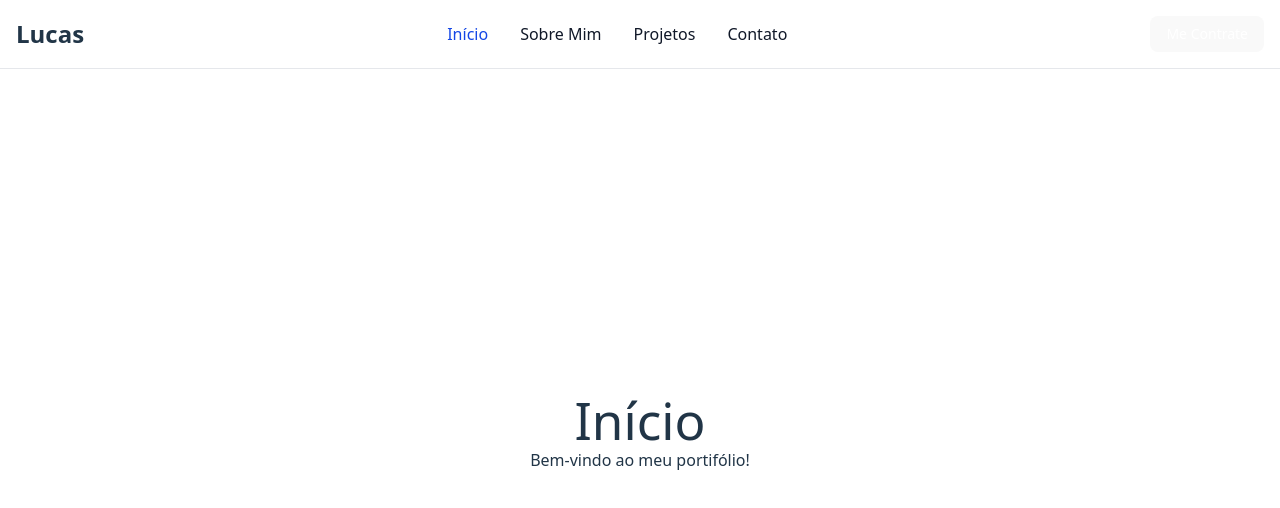
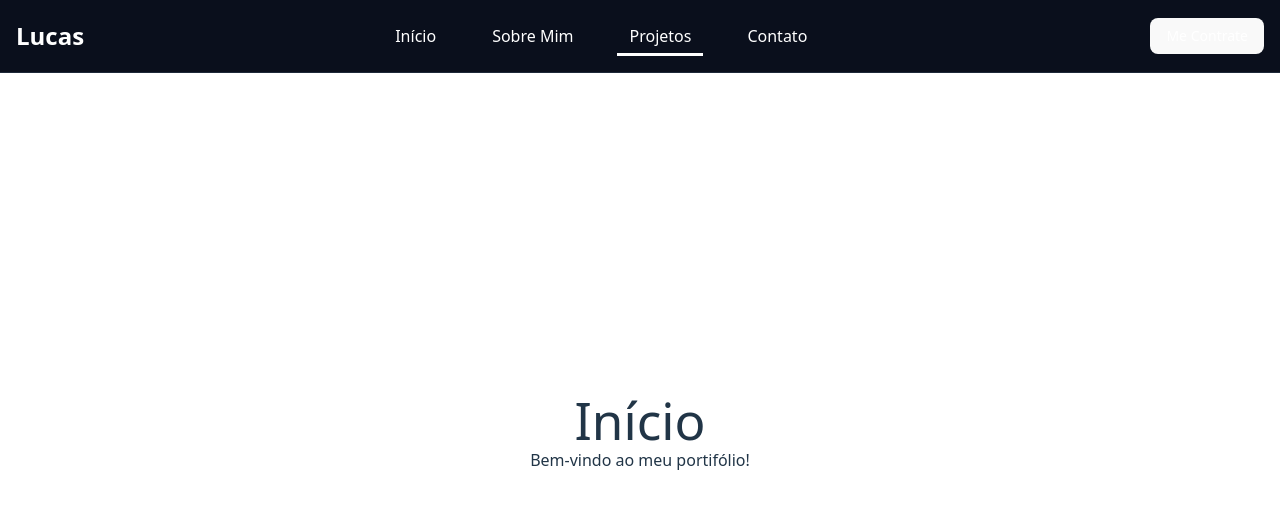
Before and after one commit to zLuuuck/Portifolio, a React (Vite) app in the folder portifolio-project/: page / in a window 1280 px wide. Shown: the top 508 px of the page. Built offline with nearby package versions, Linux system fonts and the light colour scheme.

Commit message:
barrinha na navbar

```diff
--- a/portifolio-project/src/components/Navbar.tsx
+++ b/portifolio-project/src/components/Navbar.tsx
@@ -1,40 +1,99 @@
+import React, { useEffect, useRef, useState } from "react";
+
+const sections = ["Início", "Sobre Mim", "Projetos", "Contato"];
+
 function Navbar() {
+  const [activeIndex, setActiveIndex] = useState(0);
+  const [hoveredIndex, setHoveredIndex] = useState<number | null>(null);
+  const indicatorRef = useRef<HTMLDivElement>(null);
+  const itemRefs = useRef<(HTMLLIElement | null)[]>([]);
+
+  useEffect(() => {
+    const handleScroll = () => {
+      const scrollPosition = window.scrollY + window.innerHeight / 2;
+
+      const newIndex = sections.findIndex((_, i) => {
+        const section = document.getElementById(`section-${i}`);
+        if (!section) return false;
+        const top = section.offsetTop;
+        const bottom = top + section.offsetHeight;
+        return scrollPosition >= top && scrollPosition < bottom;
+      });
+
+      if (newIndex !== -1 && newIndex !== activeIndex) {
+        setActiveIndex(newIndex);
+      }
+    };
+
+    window.addEventListener("scroll", handleScroll);
+    handleScroll();
+
+    return () => window.removeEventListener("scroll", handleScroll);
+  }, [activeIndex]);
+
+  useEffect(() => {
+    const targetIndex = hoveredIndex ?? activeIndex;
+    const target = itemRefs.current[targetIndex];
+
+    if (target && indicatorRef.current) {
+      indicatorRef.current.style.left = `${target.offsetLeft}px`;
+      indicatorRef.current.style.width = `${target.offsetWidth}px`;
+    }
+  }, [activeIndex, hoveredIndex]);
+
   return (
-        <div>
-            <nav className="bg-white dark:bg-gray-900 fixed w-full z-20 top-0 start-0 border-b border-gray-200 dark:border-gray-600">
+    <nav className="bg-[#0a0f1c] dark:bg-gray-900 fixed w-full z-20 top-0 start-0 border-b border-gray-800">
       <div className="max-w-screen-xl flex flex-wrap items-center justify-between mx-auto p-4">
-                    <a href="https://www.linkedin.com/in/lucastoterol/" target="_blank" className="flex items-center space-x-3 rtl:space-x-reverse">
-                        <span className="self-center text-2xl font-semibold whitespace-nowrap dark:text-white">Lucas</span>
+        <a
+          href="https://www.linkedin.com/in/lucastoterol/"
+          target="_blank"
+          className="flex items-center space-x-3 rtl:space-x-reverse"
+        >
+          <span className="self-center text-2xl font-semibold whitespace-nowrap text-white">
+            Lucas
+          </span>
         </a>
         <div className="flex md:order-2 space-x-3 md:space-x-0 rtl:space-x-reverse">
-                        <a href="https://linktr.ee/zluuuck"><button type="button" className="text-white bg-blue-700 hover:bg-blue-800 focus:ring-4 focus:outline-none focus:ring-blue-300 font-medium rounded-lg text-sm px-4 py-2 text-center dark:bg-blue-600 dark:hover:bg-blue-700 dark:focus:ring-blue-800">Me Contrate</button></a>
-                        <button data-collapse-toggle="navbar-sticky" type="button" className="inline-flex items-center p-2 w-10 h-10 justify-center text-sm text-gray-500 rounded-lg md:hidden hover:bg-gray-100 focus:outline-none focus:ring-2 focus:ring-gray-200 dark:text-gray-400 dark:hover:bg-gray-700 dark:focus:ring-gray-600" aria-controls="navbar-sticky" aria-expanded="false">
-                            <span className="sr-only">Open main menu</span>
-                            <svg className="w-5 h-5" aria-hidden="true" xmlns="http://www.w3.org/2000/svg" fill="none" viewBox="0 0 17 14">
-                                <path stroke="currentColor" stroke-linecap="round" stroke-linejoin="round" stroke-width="2" d="M1 1h15M1 7h15M1 13h15" />
-                            </svg>
+          <a href="https://linktr.ee/zluuuck" target="_blank">
+            <button
+              type="button"
+              className="text-white bg-blue-700 hover:bg-blue-800 focus:ring-4 focus:outline-none focus:ring-blue-300 font-medium rounded-lg text-sm px-4 py-2 text-center dark:bg-blue-600 dark:hover:bg-blue-700 dark:focus:ring-blue-800"
+            >
+              Me Contrate
             </button>
+          </a>
         </div>
-                    <div className="items-center justify-between hidden w-full md:flex md:w-auto md:order-1" id="navbar-sticky">
-                        <ul className="flex flex-col p-4 md:p-0 mt-4 font-medium border border-gray-100 rounded-lg bg-gray-50 md:space-x-8 rtl:space-x-reverse md:flex-row md:mt-0 md:border-0 md:bg-white dark:bg-gray-800 md:dark:bg-gray-900 dark:border-gray-700">
-                            <li>
-                                <a href="#section-0" className="block py-2 px-3 text-white bg-blue-700 rounded-sm md:bg-transparent md:text-blue-700 md:p-0 md:dark:text-blue-500" aria-current="page">Início</a>
+        <div
+          className="items-center justify-between hidden w-full md:flex md:w-auto md:order-1 relative"
+          id="navbar-sticky"
+        >
+          <ul className="flex flex-col p-4 md:p-0 mt-4 font-medium border border-gray-800 rounded-lg bg-[#1c1f26] md:space-x-8 rtl:space-x-reverse md:flex-row md:mt-0 md:border-0 md:bg-transparent dark:bg-gray-800 md:dark:bg-transparent">
+            {sections.map((title, i) => (
+              <li
+                key={i}
+                ref={(el) => {
+                  itemRefs.current[i] = el;
+                }}
+                onMouseEnter={() => setHoveredIndex(i)}
+                onMouseLeave={() => setHoveredIndex(null)}
+              >
+                <a
+                  href={`#section-${i}`}
+                  className="block py-2 px-3 text-white hover:text-blue-400 transition-colors"
+                >
+                  {title}
+                </a>
               </li>
-                            <li>
-                                <a href="#section-1" className="block py-2 px-3 text-gray-900 rounded-sm hover:bg-gray-100 md:hover:bg-transparent md:hover:text-blue-700 md:p-0 md:dark:hover:text-blue-500 dark:text-white dark:hover:bg-gray-700 dark:hover:text-white md:dark:hover:bg-transparent dark:border-gray-700">Sobre Mim</a>
-                            </li>
-                            <li>
-                                <a href="#section-2" className="block py-2 px-3 text-gray-900 rounded-sm hover:bg-gray-100 md:hover:bg-transparent md:hover:text-blue-700 md:p-0 md:dark:hover:text-blue-500 dark:text-white dark:hover:bg-gray-700 dark:hover:text-white md:dark:hover:bg-transparent dark:border-gray-700">Projetos</a>
-                            </li>
-                            <li>
-                                <a href="#section-3" className="block py-2 px-3 text-gray-900 rounded-sm hover:bg-gray-100 md:hover:bg-transparent md:hover:text-blue-700 md:p-0 md:dark:hover:text-blue-500 dark:text-white dark:hover:bg-gray-700 dark:hover:text-white md:dark:hover:bg-transparent dark:border-gray-700">Contato</a>
-                            </li>
+            ))}
+            <div
+              ref={indicatorRef}
+              className="absolute bottom-0 h-[3px] bg-white transition-all duration-300"
+            />
           </ul>
         </div>
       </div>
     </nav>
-        </div>
   );
-};
+}
 
 export default Navbar;
```
Lines whose indentation alone changed are shown as unchanged.
